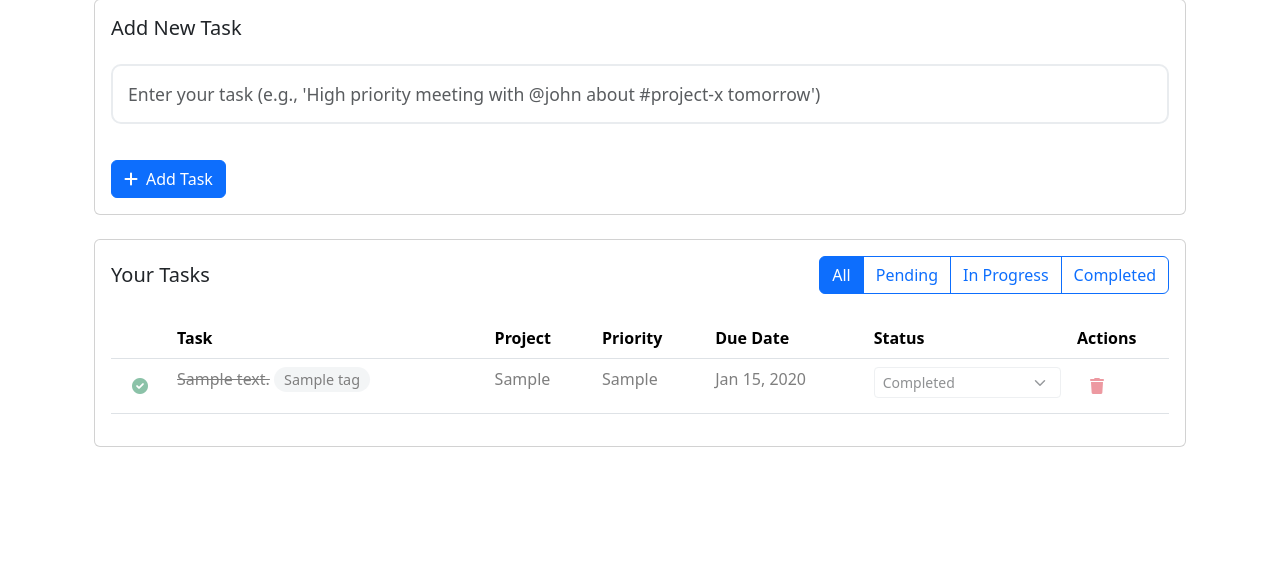
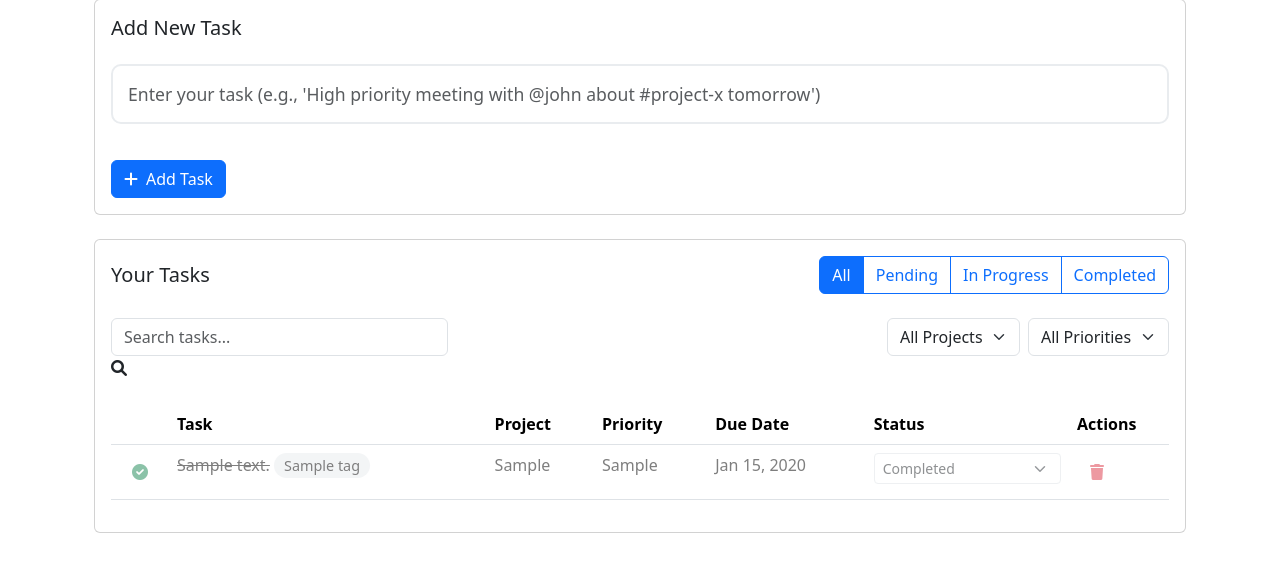
Before and after one commit to ivishalgandhi/promptodo, a Flask app: page / in a window 1280 px wide. Shown: the part 81-653 px from the top of the page. Run offline with Flask 3, Linux system fonts and the light colour scheme; tables that the repository leaves empty hold one stand-in row (values such as "Sample post"); parts of the project's set-up code (start-up, migrations or seed data) failed here and were passed over; some libraries are stand-ins or nearby versions.

Commit message:
feat: add search-as-you-type functionality with filters

```diff
--- a/app/templates/index.html
+++ b/app/templates/index.html
@@ -38,6 +38,34 @@
                             <button onclick="filterTasks('completed')" class="btn btn-outline-primary">Completed</button>
                         </div>
                     </div>
+
+                    <!-- Search and Filter Bar -->
+                    <div class="row mb-4">
+                        <div class="col-md-4">
+                            <div class="search-container">
+                                <input type="text"
+                                       id="searchInput"
+                                       class="form-control"
+                                       placeholder="Search tasks..."
+                                       autocomplete="off">
+                                <i class="fas fa-search search-icon"></i>
+                            </div>
+                        </div>
+                        <div class="col-md-8">
+                            <div class="d-flex gap-2 justify-content-end">
+                                <select id="projectFilter" class="form-select w-auto">
+                                    <option value="">All Projects</option>
+                                </select>
+                                <select id="priorityFilter" class="form-select w-auto">
+                                    <option value="">All Priorities</option>
+                                    <option value="high">High</option>
+                                    <option value="medium">Medium</option>
+                                    <option value="low">Low</option>
+                                </select>
+                            </div>
+                        </div>
+                    </div>
+
                     <div id="taskList" class="table-responsive">
                         <!-- Tasks will be loaded here -->
                     </div>
@@ -53,17 +81,162 @@
     <link href="https://cdn.jsdelivr.net/npm/bootstrap@5.1.3/dist/css/bootstrap.min.css" rel="stylesheet">
     <link href="https://cdnjs.cloudflare.com/ajax/libs/font-awesome/5.15.4/css/all.min.css" rel="stylesheet">
     <link href="{{ url_for('static', filename='css/style.css') }}" rel="stylesheet">
+    <style>
+        .search-container {
+            position: relative;
+        }
+
+        .search-icon {
+            position: absolute;
+            right: 10px;
+            top: 50%;
+            transform: translateY(-50%);
+            color: #6c757d;
+        }
+
+        #searchInput {
+            padding-right: 30px;
+        }
+
+        .highlight {
+            background-color: #fff3cd;
+            padding: 2px;
+            border-radius: 2px;
+        }
+    </style>
 {% endblock %}
 
 {% block extra_js %}
 <script>
-    // Load tasks when the page loads
-    document.addEventListener('DOMContentLoaded', () => {
+    let allTasks = []; // Store all tasks
+    let searchTimeout = null;
+    let currentFilter = 'all';
+
+    document.addEventListener('DOMContentLoaded', function() {
         loadTasks();
+
+        // Add search event listener
+        const searchInput = document.getElementById('searchInput');
+        searchInput.addEventListener('input', handleSearch);
+
+        // Add filter event listeners
+        document.getElementById('projectFilter').addEventListener('change', applyFilters);
+        document.getElementById('priorityFilter').addEventListener('change', applyFilters);
+
         // Set initial filter button state
         document.querySelector('.btn-group .btn:first-child').classList.add('active');
     });
-    let currentFilter = 'all';
+
+    function handleSearch(event) {
+        clearTimeout(searchTimeout);
+        searchTimeout = setTimeout(() => {
+            applyFilters();
+        }, 300); // Debounce search for 300ms
+    }
+
+    function applyFilters() {
+        const searchTerm = document.getElementById('searchInput').value.toLowerCase();
+        const projectFilter = document.getElementById('projectFilter').value.toLowerCase();
+        const priorityFilter = document.getElementById('priorityFilter').value.toLowerCase();
+
+        const filteredTasks = allTasks.filter(task => {
+            const matchesSearch = !searchTerm ||
+                task.content.toLowerCase().includes(searchTerm) ||
+                (task.project && task.project.toLowerCase().includes(searchTerm)) ||
+                (task.tags && task.tags.some(tag => tag.toLowerCase().includes(searchTerm)));
+
+            const matchesProject = !projectFilter ||
+                (task.project && task.project.toLowerCase() === projectFilter);
+
+            const matchesPriority = !priorityFilter ||
+                (task.priority && task.priority.toLowerCase() === priorityFilter);
+
+            return matchesSearch && matchesProject && matchesPriority;
+        });
+
+        displayFilteredTasks(filteredTasks, searchTerm);
+    }
+
+    function displayFilteredTasks(tasks, searchTerm) {
+        createTaskTable(tasks);
+
+        if (searchTerm) {
+            highlightSearchTerm(searchTerm);
+        }
+    }
+
+    function highlightSearchTerm(term) {
+        if (!term) return;
+
+        const taskList = document.getElementById('taskList');
+        const textNodes = [];
+
+        function getTextNodes(node) {
+            if (node.nodeType === 3) {
+                textNodes.push(node);
+            } else {
+                for (let child of node.childNodes) {
+                    getTextNodes(child);
+                }
+            }
+        }
+
+        getTextNodes(taskList);
+
+        textNodes.forEach(node => {
+            const text = node.nodeValue;
+            if (text.toLowerCase().includes(term.toLowerCase())) {
+                const span = document.createElement('span');
+                const regex = new RegExp(`(${term})`, 'gi');
+                span.innerHTML = text.replace(regex, '<span class="highlight">$1</span>');
+                node.parentNode.replaceChild(span, node);
+            }
+        });
+    }
+
+    function loadTasks() {
+        fetch('/tasks', {
+            headers: {
+                'X-Requested-With': 'XMLHttpRequest'
+            }
+        })
+        .then(response => {
+            if (!response.ok) throw new Error('Network response was not ok');
+            return response.json();
+        })
+        .then(data => {
+            if (data.success) {
+                allTasks = data.tasks; // Store tasks globally
+                createTaskTable(data.tasks);
+                updateProjectFilter(data.tasks);
+            } else {
+                throw new Error(data.error || 'Failed to load tasks');
+            }
+        })
+        .catch(error => {
+            console.error('Error:', error);
+            const taskList = document.getElementById('taskList');
+            taskList.innerHTML = '<p class="text-center text-danger my-4">Error loading tasks: ' + error.message + '</p>';
+        });
+    }
+
+    function updateProjectFilter(tasks) {
+        const projectFilter = document.getElementById('projectFilter');
+        const projects = new Set(tasks.map(task => task.project).filter(Boolean));
+
+        // Clear existing options except the first one
+        while (projectFilter.options.length > 1) {
+            projectFilter.remove(1);
+        }
+
+        // Add new options
+        projects.forEach(project => {
+            const option = document.createElement('option');
+            option.value = project.toLowerCase();
+            option.textContent = project;
+            projectFilter.appendChild(option);
+        });
+    }
 
     function handleTaskSubmit(event) {
         event.preventDefault();
@@ -123,48 +296,6 @@
         return false;
     }
 
-    function loadTasks() {
-        const taskList = document.getElementById('taskList');
-        taskList.innerHTML = '<div class="text-center my-4"><i class="fas fa-spinner fa-spin"></i> Loading tasks...</div>';
-
-        fetch('/tasks', {
-            headers: {
-                'X-Requested-With': 'XMLHttpRequest'
-            }
-        })
-        .then(response => {
-            if (!response.ok) {
-                throw new Error('Network response was not ok');
-            }
-            return response.json();
-        })
-        .then(data => {
-            if (!data.success) {
-                throw new Error(data.error || 'Error loading tasks');
-            }
-
-            if (!data.tasks || data.tasks.length === 0) {
-                taskList.innerHTML = '<p class="text-center text-muted my-4">No tasks found. Add your first task above!</p>';
-                return;
-            }
-
-            const filteredTasks = currentFilter === 'all'
-                ? data.tasks
-                : data.tasks.filter(task => task.status === currentFilter);
-
-            if (filteredTasks.length === 0) {
-                taskList.innerHTML = '<p class="text-center text-muted my-4">No tasks found for the selected filter.</p>';
-                return;
-            }
-
-            createTaskTable(filteredTasks);
-        })
-        .catch(error => {
-            console.error('Error:', error);
-            taskList.innerHTML = '<p class="text-center text-danger my-4">Error loading tasks: ' + error.message + '</p>';
-        });
-    }
-
     function createTaskTable(tasks) {
         const table = document.createElement('table');
         table.className = 'table table-hover';
@@ -202,7 +333,6 @@
         tr.dataset.taskId = task.id;
         tr.className = task.status === 'completed' ? 'opacity-50' : '';
 
-        // Default values for null/undefined fields
         const status = task.status || 'pending';
         const priority = (task.priority || 'medium').toLowerCase();
         const project = task.project || 'Inbox';
```
